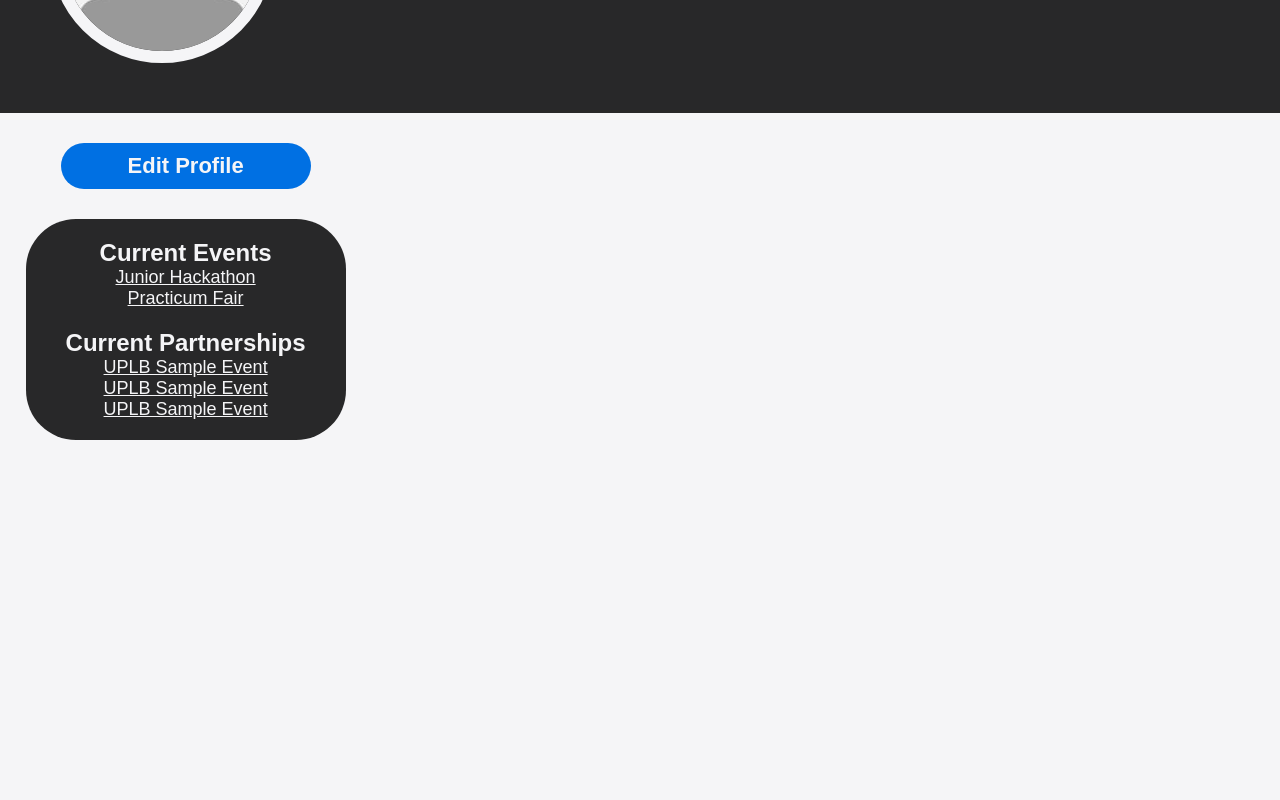
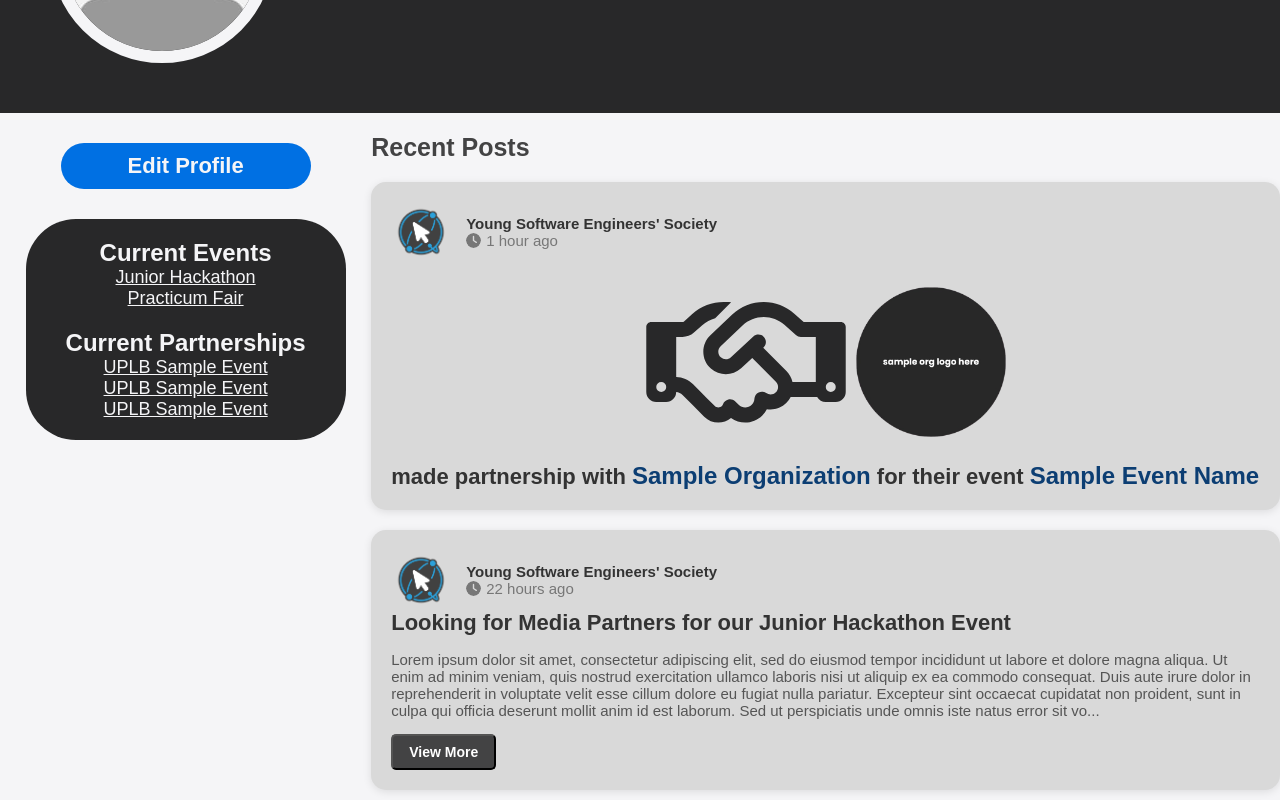
Before and after one commit to eljohnevnglsta/JPAD-UPLB-Organization-Partnerships, a React (Vite) app in the folder frontend/: page / in a window 1280 px wide. Shown: the part 300-1100 px from the top of the page. Before the commit the page ends 800 px from the top, so only its background shows below. Built offline with nearby package versions, Linux system fonts and the light colour scheme; no server answers.

Commit message:
feat: added cards for the event posts

```diff
--- a/frontend/src/components/HomeCardPost/HomeCardPost.jsx
+++ b/frontend/src/components/HomeCardPost/HomeCardPost.jsx
@@ -1,12 +1,12 @@
 
 import { useState } from 'react';
-// import styles from './HomeCardPost.module.css'
+import styles from './HomeCardPost.module.css'
 import ProfilePicture from '../../assets/YSES-logo.png';
 import orgLogo from '../../assets/sample-org-logo.png';
 import clockIcon from '../../assets/clock-solid.svg';
 import sampleImage from '../../assets/sample-post-image.jpg';
 import partnershipIcon from '../../assets/partnership.svg';
-import ViewMoreModal from '../ViewMoreModal';
+import ViewMoreModal from '../ViewMoreModal/ViewMoreModal';
 
 function HomeCardPost() {
     const [isModalOpen, setIsModalOpen] = useState(false);
@@ -59,16 +59,16 @@ function HomeCardPost() {
     };
 
     return (
-        <div className="post-cards">
+        <div className={styles.postCards}>
             <h2>Recent Posts</h2>
             {posts.map((post) => (
-                <div className="post-card" key={post.id}>
-                    <div className="post-header">
-                        <img className="profile-picture" src={ProfilePicture} alt="Profile picture" />
-                        <div className="post-meta">
+                <div className={styles.postCard} key={post.id}>
+                    <div className={styles.postHeader}>
+                        <img className={styles.profilePicture} src={ProfilePicture} alt="Profile picture" />
+                        <div className={styles.postMeta}>
                             <h2>{post.title}</h2>
-                            <div className="post-date">
-                                <img className="clock-icon" src={clockIcon} alt="Clock Icon" />
+                            <div className={styles.postDate}>
+                                <img className={styles.clockIcon} src={clockIcon} alt="Clock Icon" />
                                 {post.date}
                             </div>
                         </div>
@@ -76,29 +76,29 @@ function HomeCardPost() {
 
                     {/* Render icon after the title and before the subtitle */}
                     {post.isIcon && (
-                        <div className="post-icon-container">
-                            <img className="post-icon" src={post.image} alt="Icon visual" />
+                        <div className={styles.postIconContainer}>
+                            <img className={styles.postIcon} src={post.image} alt="Icon visual" />
                             {post.orgLogo && (
-                                <img className="org-logo" src={post.orgLogo} alt="Organization logo" />
+                                <img className={styles.orgLogo} src={post.orgLogo} alt="Organization logo" />
                             )}
                         </div>
                     )}
 
-                    <h3 className="post-title">{post.subtitle}</h3>
+                    <h3 className={styles.postTitle}>{post.subtitle}</h3>
 
                     {/* Render content preview only if content exists */}
-                    {post.content && <p className="post-content">{post.content.substring(0, 500)}...</p>}
+                    {post.content && <p className={styles.postContent}>{post.content.substring(0, 500)}...</p>}
 
                     {/* Show "View More" button only if there is content */}
                     {post.content && (
-                        <button className="btn-view" onClick={() => openModal(post)}>
+                        <button className={styles.btnView} onClick={() => openModal(post)}>
                             View More
                         </button>
                     )}
 
                     {/* Display image after "View More" button if not an icon */}
                     {!post.isIcon && post.image && (
-                        <div className="post-image">
+                        <div className={styles.postImage}>
                             <img src={post.image} alt="Post visual" />
                         </div>
                     )}
@@ -115,6 +115,7 @@ function HomeCardPost() {
             )}
         </div>
     );
+
 }
 
 export default HomeCardPost;
--- a/frontend/src/components/HomeCardPost/HomeCardPost.css
+++ b/frontend/src/components/HomeCardPost/HomeCardPost.module.css
@@ -1,13 +1,12 @@
-
 /* Post Cards Section */
-.post-cards {
+.postCards {
     display: flex;
     flex-direction: column;
     gap: 20px;
     margin-top: 20px;
 }
 
-.post-cards h2 {
+.postCards h2 {
     font-size: 25px;
     margin-top: 0px;
     margin-bottom: 0px;
@@ -15,7 +14,7 @@
 }
 
 /* Individual Post Card Styling */
-.post-card {
+.postCard {
     background-color: #d9d9d9;
     padding: 20px;
     border-radius: 15px;
@@ -23,20 +22,20 @@
     transition: transform 0.3s, box-shadow 0.3s;
 }
 
-.post-card:hover {
+.postCard:hover {
     transform: translateY(-5px);
     box-shadow: 0 4px 12px rgba(0, 0, 0, 0.15);
 }
 
 /* Post Header */
-.post-header {
+.postHeader {
     display: flex;
     align-items: center;
     gap: 15px;
 }
 
 /* Profile Picture */
-.profile-picture {
+.profilePicture {
     width: 60px;
     height: 60px;
     border-radius: 50%;
@@ -44,13 +43,13 @@
 }
 
 /* Post Metadata */
-.post-meta h2 {
+.postMeta h2 {
     font-size: 15px;
     color: #333;
     margin: 0;
 }
 
-.post-date {
+.postDate {
     font-size: 15px;
     color: #777;
     display: flex;
@@ -59,20 +58,20 @@
 }
 
 /* Profile Picture */
-.clock-icon {
+.clockIcon {
     width: 15px;
     height: 15px;
     border-radius: 50%;
     object-fit: cover;
 }
 
-.post-date i {
+.postDate i {
     font-size: 15px;
     color: #777;
 }
 
 /* Post Title */
-.post-title {
+.postTitle {
     font-size: 22px;
     font-weight: bold;
     color: #333;
@@ -80,12 +79,12 @@
 }
 
 /* Post Content */
-.post-content {
+.postContent {
     font-size: 15px;
     color: #555;
 }
 
-.post-title b {
+.postTitle b {
     font-size: 24px;
     color: #0c3e73;
     text-align: center;
@@ -93,14 +92,14 @@
 }
 
 /* Styles for the post image */
-.post-image img {
+.postImage img {
     width: 100%;
     height: 350px;
     object-fit: cover;
     margin-top: 16px;
 }
 
-.post-icon-container {
+.postIconContainer {
     display: flex;
     align-items: center;
     justify-content: center;
@@ -109,7 +108,7 @@
     padding: 0;
 }
 
-.post-icon {
+.postIcon {
     width: 200px;
     height: 200px;
     object-fit: contain;
@@ -118,7 +117,7 @@
     padding: 0;
 }
 
-.org-logo {
+.orgLogo {
     width: 150px;
     height: 150px;
     object-fit: contain;
@@ -128,7 +127,7 @@
 }
 
 /* View More Button */
-.btn-view {
+.btnView {
     display: inline-block;
     padding: 8px 16px;
     width: auto;
@@ -141,13 +140,13 @@
     transition: background-color 0.3s ease, transform 0.2s ease;
 }
 
-.btn-view:hover {
+.btnView:hover {
     background-color: #282829;
     transform: scale(1.05);
 }
 
 /* Modal overlay background */
-.modal-overlay {
+.modalOverlay {
     position: fixed;
     top: 0;
     left: 0;
@@ -160,7 +159,7 @@
 }
 
 /* Modal Content */
-.modal-content {
+.modalContent {
     position: relative;
     background-color: white;
     padding: 20px;
@@ -171,7 +170,7 @@
 }
 
 /* Close Button */
-.close-modal {
+.closeModal {
     position: absolute;
     top: 10px;
     right: 10px;
@@ -183,12 +182,12 @@
     transition: color 0.3s ease;
 }
 
-.close-modal:hover {
+.closeModal:hover {
     color: #ff0000;
 }
 
 /* Title */
-.modal-title {
+.modalTitle {
     font-size: 20px;
     font-weight: bold;
     color: #0c3e73;
@@ -196,7 +195,7 @@
 }
 
 /* Modal Content Text */
-.modal-text {
+.modalText {
     font-size: 20px;
     color: #333;
     margin-bottom: 20px;
@@ -204,14 +203,14 @@
 }
 
 /* Modal Content Text */
-.modal-text-content {
+.modalTextContent {
     font-size: 18px;
     color: #333;
     margin-bottom: 20px;
 }
 
 /* Post Image */
-.modal-image img {
+.modalImage img {
     width: 100%;
     height: auto;
     object-fit: contain;
@@ -219,14 +218,14 @@
 }
 
 /* Modal Header */
-.modal-header {
+.modalHeader {
     display: flex;
     align-items: center;
     margin-bottom: 20px;
 }
 
 /* Profile Picture in Modal */
-.profile-picture-modal {
+.profilePictureModal {
     width: 50px;
     height: 50px;
     object-fit: contain;
@@ -234,7 +233,7 @@
 }
 
 /* Modal Body (Flexbox Layout for 2 Columns) */
-.modal-body {
+.modalBody {
     display: flex;
     gap: 20px;
     align-items: flex-start;
@@ -243,7 +242,7 @@
 }
 
 /* Left Column: Post Image */
-.modal-image {
+.modalImage {
     width: 45%;
     flex-shrink: 0;
     max-width: 450px;
@@ -252,7 +251,7 @@
 }
 
 /* Right Column: Post Details */
-.modal-details {
+.modalDetails {
     flex: 1;
     display: flex;
     flex-direction: column;
@@ -261,7 +260,7 @@
 }
 
 /* Text Content */
-.modal-text-content {
+.modalTextContent {
     font-size: 16px;
     color: #555;
     line-height: 1.6;
@@ -269,13 +268,13 @@
 }
 
 /* Specific Class for Post with Image */
-.modal-content-with-image {
+.modalContentWithImage {
     height: 600px;
     max-height: none;
 }
 
 @media (max-width: 768px) {
-    .post-cards {
+    .postCards {
         gap: 10px;
     }
 }
--- a/frontend/src/components/HomeMainPanel.jsx
+++ b/frontend/src/components/HomeMainPanel.jsx
@@ -6,7 +6,7 @@ function HomeMainPanel(){
     return(
         <div className="main-panel">
             <Header />
-            <CardPost />
+            {/* <CardPost /> */}
         </div>
     )
 }
--- a/frontend/src/components/MainProfilePanel.jsx
+++ b/frontend/src/components/MainProfilePanel.jsx
@@ -4,8 +4,7 @@ function MainPanel() {
 
     return(
         <div>
-            {/* TODO: Refactor CSS of Card Post to be modularized */}
-            {/* <CardPost /> */}
+            <CardPost />
         </div>
     )
 }
--- /dev/null
+++ b/frontend/src/components/ViewMoreModal/ViewMoreModal.jsx
@@ -0,0 +1,52 @@
+import React from 'react';
+import styles from './ViewMoreModal.module.css';
+import PropTypes from 'prop-types';
+import ProfilePicture from '../../assets/YSES-logo.png';
+
+function ViewMoreModal({ isOpen, onClose, postDetails }) {
+    if (!isOpen) return null;
+
+    const modalContentClass = postDetails.image ? styles.modalContentWithImage : "";
+
+    return (
+        <div className={styles.modalOverlay} onClick={onClose}>
+            <div className={`${styles.modalContent} ${modalContentClass}`} onClick={(e) => e.stopPropagation()}>
+                <div className={styles.modalHeader}>
+                    {/* Render profile picture in place of orgLogo */}
+                    <img className={styles.profilePictureModal} src={ProfilePicture} alt="Profile picture" />
+                    <h2 className={styles.modalTitle}>{postDetails.title}</h2>
+
+                    {/* Close Button inside the modal-header */}
+                    <button className={styles.closeModal} onClick={onClose}>
+                        &times;
+                    </button>
+                </div>
+
+                <div className={styles.modalBody}>
+                    {/* Left Column: Post Image */}
+                    {postDetails.image && (
+                        <div className={styles.modalImage}>
+                            <img src={postDetails.image} alt="Post image" />
+                        </div>
+                    )}
+
+                    {/* Right Column: Post Details */}
+                    <div className={styles.modalDetails}>
+                        <p className={styles.modalText}>{postDetails.subtitle}</p>
+
+                        {/* Render content text */}
+                        {postDetails.content && <p className={styles.modalTextContent}>{postDetails.content}</p>}
+                    </div>
+                </div>
+            </div>
+        </div>
+    );
+}
+
+ViewMoreModal.propTypes = {
+    isOpen: PropTypes.bool.isRequired,
+    onClose: PropTypes.func.isRequired,
+    postDetails: PropTypes.object.isRequired,
+};
+
+export default ViewMoreModal;
```
Also changed, not shown: frontend/src/components/ViewMoreModal.jsx (deleted, +0 -51 lines), frontend/src/components/ViewMoreModal/ViewMoreModal.module.css (added, +127 -0 lines).
